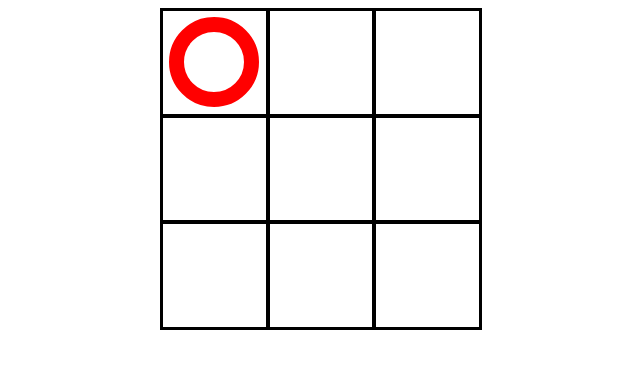
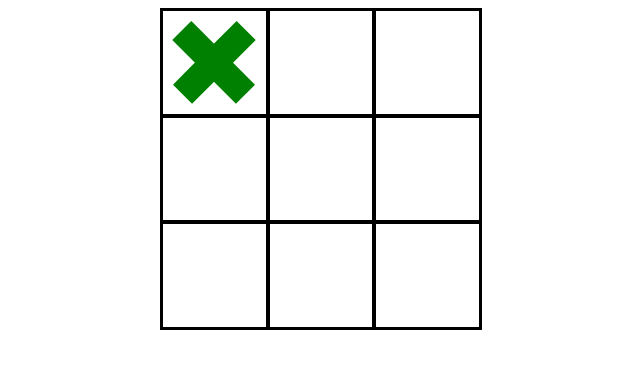
Before and after one commit to L-Benvenuti/Project_Tic-Tac-Toe, a plain HTML site: page index.html in a window 1280 px wide. Both pictures are taken after a click on the element 533 px from the left and 62 px from the top of the page. Shown: the whole page, without its empty margins (319-959 px from the left). Drawn offline with Linux system fonts and the light colour scheme.

Commit message:
add: cross mark styling

```diff
--- a/script.js
+++ b/script.js
@@ -14,7 +14,7 @@ function Player(name, mark) {
 
 function addMark(e) {
   const display = document.createElement('div');
-  display.classList.add('circle');
+  display.classList.add('cross');
   e.target.append(display);
 }
 const player1 = new Player('player1', 'O');
--- a/style.css
+++ b/style.css
@@ -27,10 +27,39 @@ body {
     align-items: center;
 }
 
+.circle,
+.cross {
+    height: 90px;
+    width: 90px;
+}
+
 .circle {
     border: 15px solid red;
     box-sizing: border-box;
     border-radius: 50%;
-    height: 90px;
-    width: 90px;
 }
+
+.cross {
+    position: relative;
+    transform: rotate(45deg);
+}
+
+.cross:before, .cross::after {
+    content: "";
+    position: absolute;
+    background-color: green;
+}
+
+.cross:before {
+    left: 50%;
+    width: 30%;
+    height: 100%;
+    margin-left: -15%;
+}
+
+.cross:after {
+    top: 50%;
+    width: 100%;
+    height: 30%;
+    margin-top: -15%;
+}
```
